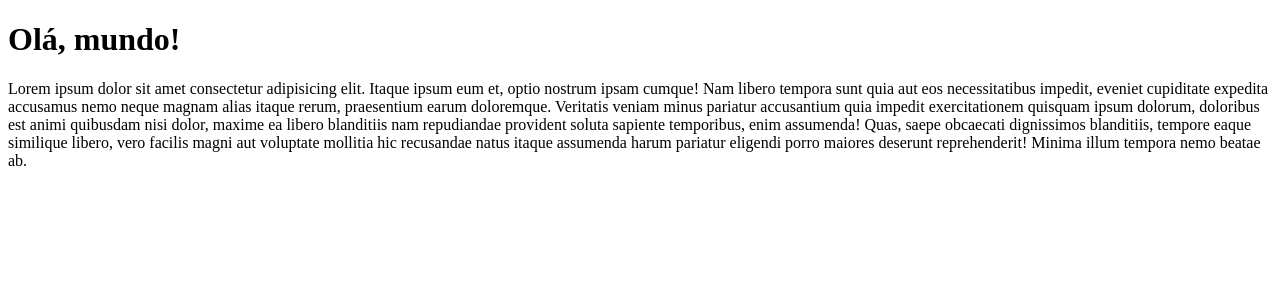
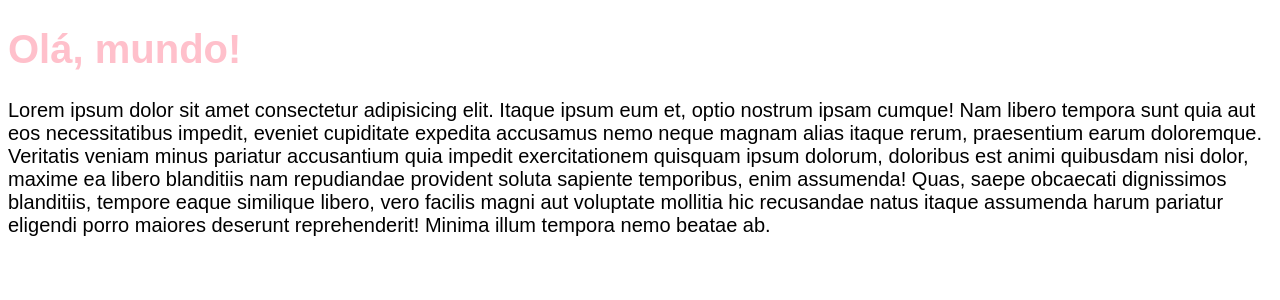
Before and after one commit to EnzoOP1402/chronos-pomodoro, a React (Vite) app: page / in a window 1280 px wide. Shown: the top 300 px of the page. Built offline with nearby package versions, Linux system fonts and the light colour scheme.

Commit message:
Global CSS Styles

```diff
--- a/src/App.tsx
+++ b/src/App.tsx
@@ -1,3 +1,6 @@
+import './styles/global.css'
+import './styles/theme.css'
+
 export function App() {
     // Como em react somente um elemento pode ser retornado, sempre devemos "envelopar" o código que estamos retornando em um elemento, seja retornando uma div que contenha todos os trechos necessários, ou utilizando o React Fragment, que consiste em uma tag vazia que engloba tudo que será retornado em HtML
     return (
--- /dev/null
+++ b/src/styles/global.css
@@ -0,0 +1,8 @@
+body {
+    font-family: sans-serif;
+    font-size: 20px;
+}
+
+h1 {
+    color: var(--primary);
+}
--- /dev/null
+++ b/src/styles/theme.css
@@ -0,0 +1,3 @@
+:root {
+    --primary: pink;
+}
```
